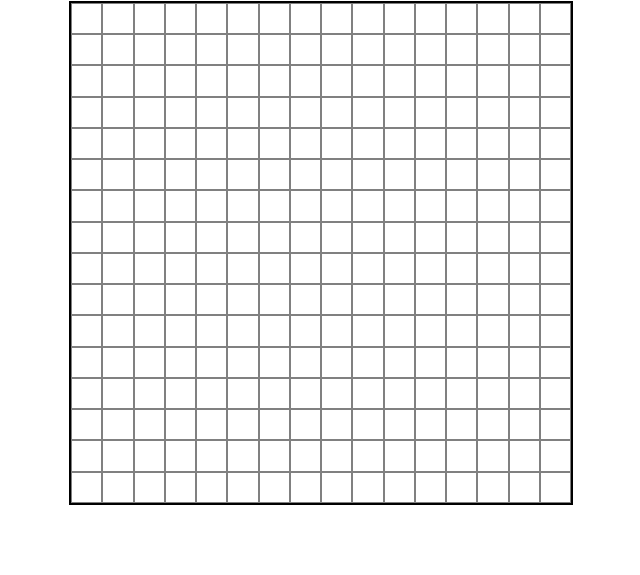
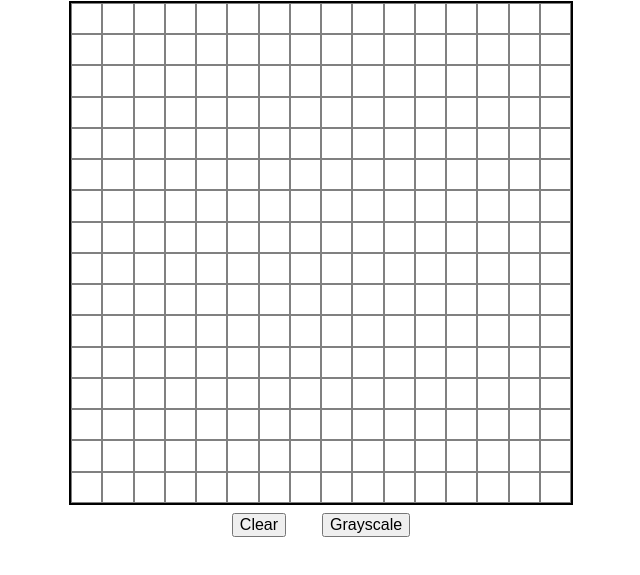
Before and after one commit to Nothing-Too-Fancy/Etch-A-Sketch, a plain HTML site: page index.html in a window 1280 px wide. Shown: the part 79-654 px from the top of the page, without its empty margins (319-959 px from the left). Drawn offline with Linux system fonts and the light colour scheme.

Commit message:
added buttons for clear and grayscale colors

```diff
--- a/index.html
+++ b/index.html
@@ -10,6 +10,10 @@
         </header>
         <div class='container'>
             <div class='grid'></div>
+        </div>
+        <div class = 'buttons'>
+            <button class='clear' type="reset">Clear</button>
+            <button class='grayscale'>Grayscale</button>
         </div>
     </body>
     <script>
--- a/style.css
+++ b/style.css
@@ -16,3 +16,16 @@ body {
 .grid-cell {
     border:  1px solid gray;
 }
+
+.buttons button{
+    margin-top: .5em;
+    font-size: 1em;
+}
+
+.clear {
+    margin-right: 1em;
+}
+
+.grayscale {
+    margin-left: 1em;
+}
```
